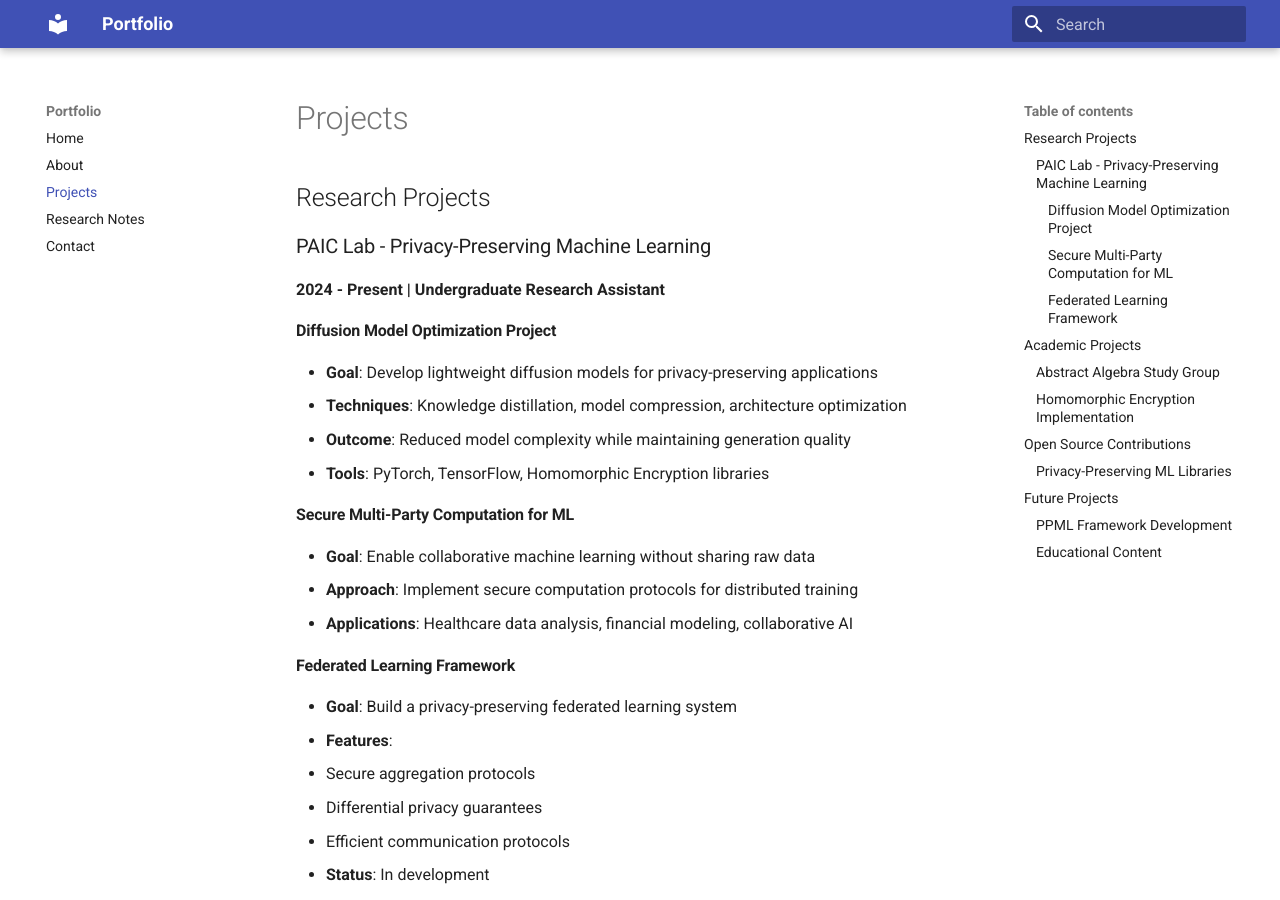
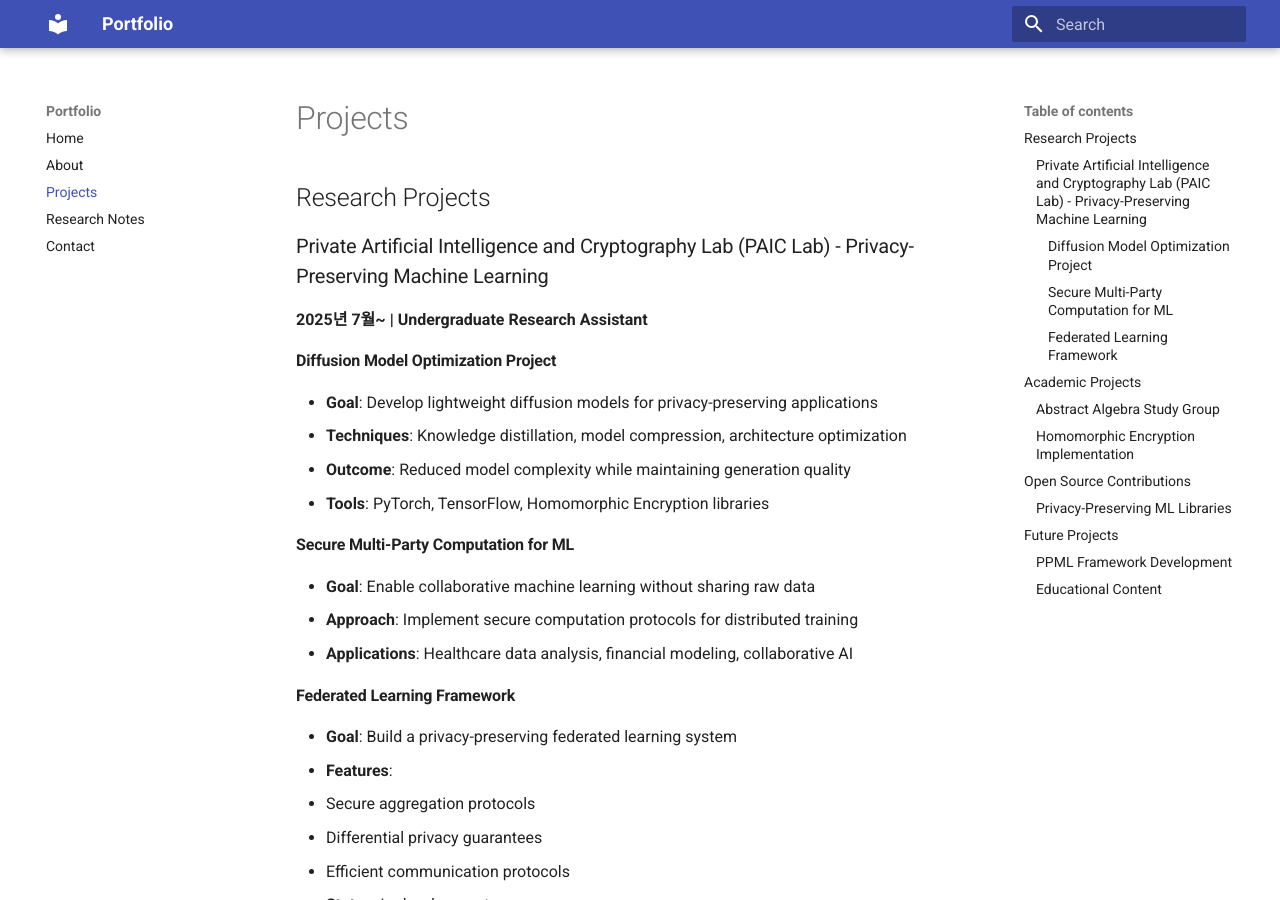
Before and after one commit to medicalissue/medicalissue.github.io, an MkDocs documentation site: the page built from docs/projects.md, in a window 1280 px wide and 900 px high. Built offline with MkDocs 1.6.1 and Material for MkDocs 9.7.7, drawn with Linux system fonts in a browser that asks for light colours; the version menu is left out.

Commit message:
PAIC Lab 정식 명칭 및 학부연구생 시작 시점 반영

```diff
--- a/docs/about.md
+++ b/docs/about.md
@@ -2,8 +2,8 @@
 
 - **Name:** Junesang Kwon (권준상)
 - **Affiliation:** Undergraduate, Department of Artificial Intelligence, Chung-Ang University
-- **Research Lab:** PAIC Lab (Privacy-Aware AI Computing Lab)
-- **Position:** Undergraduate Research Assistant
+- **Research Lab:** Private Artificial Intelligence and Cryptography Lab (PAIC Lab)
+- **Position:** Undergraduate Research Assistant (2025년 7월~)
 - **Research Interests:** Privacy-Preserving Machine Learning (PPML), Homomorphic Encryption, Federated Learning
 
 ## Motivation
--- a/docs/projects.md
+++ b/docs/projects.md
@@ -2,8 +2,8 @@
 
 ## Research Projects
 
-### PAIC Lab - Privacy-Preserving Machine Learning
-**2024 - Present | Undergraduate Research Assistant**
+### Private Artificial Intelligence and Cryptography Lab (PAIC Lab) - Privacy-Preserving Machine Learning
+**2025년 7월~ | Undergraduate Research Assistant**
 
 #### Diffusion Model Optimization Project
 - **Goal**: Develop lightweight diffusion models for privacy-preserving applications
--- a/mkdocs.yml
+++ b/mkdocs.yml
@@ -52,5 +52,3 @@ plugins:
       separator: '[\s\-,:!=\[\]()/`]+'
       prebuild_index: true
       indexing: 'full'
-  - git-revision-date-localized:
-      enable_creation_date: true
```
Also changed, not shown: docs/index.md (+2 -2 lines), site/404.html, site/about/index.html, site/contact/index.html, site/index.html, site/projects/index.html, site/research/index.html, site/search/search_index.json.
